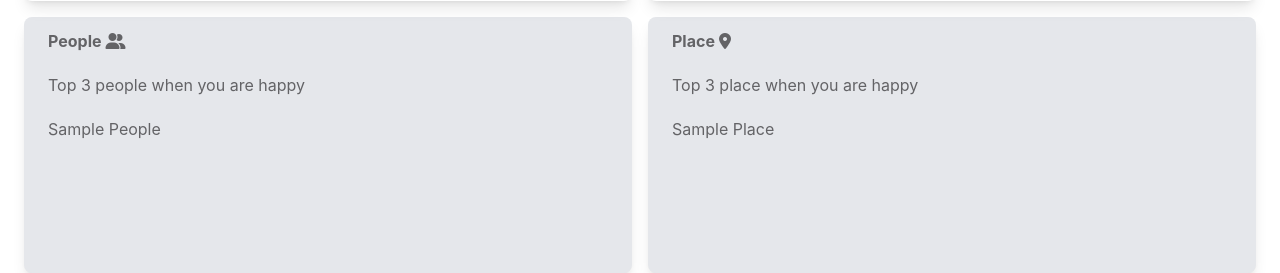
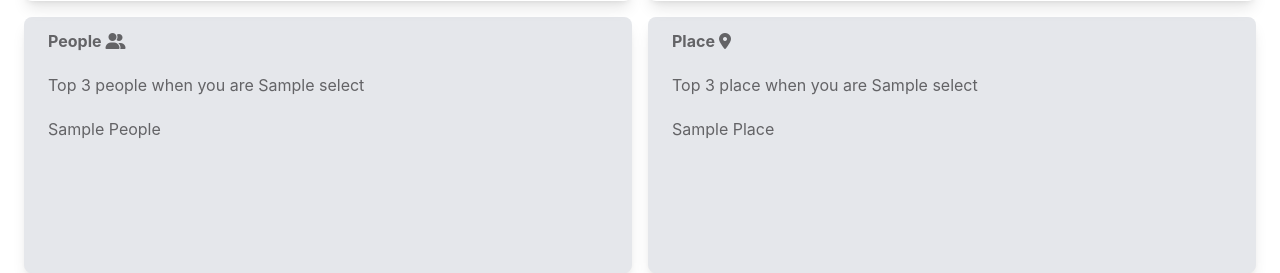
Before and after one commit to MemoMood/MemoMood, a Django app: template mood/templates/mood/discover.html in a window 1280 px wide. Shown: the part 721-994 px from the top of the page. Run offline with Django 4.2, Linux system fonts and the light colour scheme; the template is opened without the code that fills it: most values are stand-ins (such as "Sample title", 1, 10 or a date in 2020); style sheets or scripts are compiled from the project's sources; some libraries are stand-ins or nearby versions.

Commit message:
set mood when save

```diff
--- a/mood/templates/mood/discover.html
+++ b/mood/templates/mood/discover.html
@@ -134,7 +134,7 @@
             People
             <i class="fa-solid fa-user-group px-1 py-1"></i>
         </b>
-        <h2 class="flex justify-items-left px-6 pt-5">Top 3 people when you are happy</h2>
+        <h2 class="flex justify-items-left px-6 pt-5">Top 3 people when you are {{select}}</h2>
         {% for people in top_people %}
             {% if people is None or people == "" %}
                 <p class="flex justify-items-left px-6 pt-5">No data</p>
@@ -148,7 +148,7 @@
             Place
             <i class="fa-solid fa-location-dot px-1 py-1"></i>
         </b>
-        <h2 class="flex justify-items-left px-6 pt-5">Top 3 place when you are happy</h2>
+        <h2 class="flex justify-items-left px-6 pt-5">Top 3 place when you are {{select}}</h2>
         {% for place in top_place %}
             {% if place is None or place == "" %}
                 <p class="flex justify-items-left px-6 pt-5">Unknown place</p>
```
